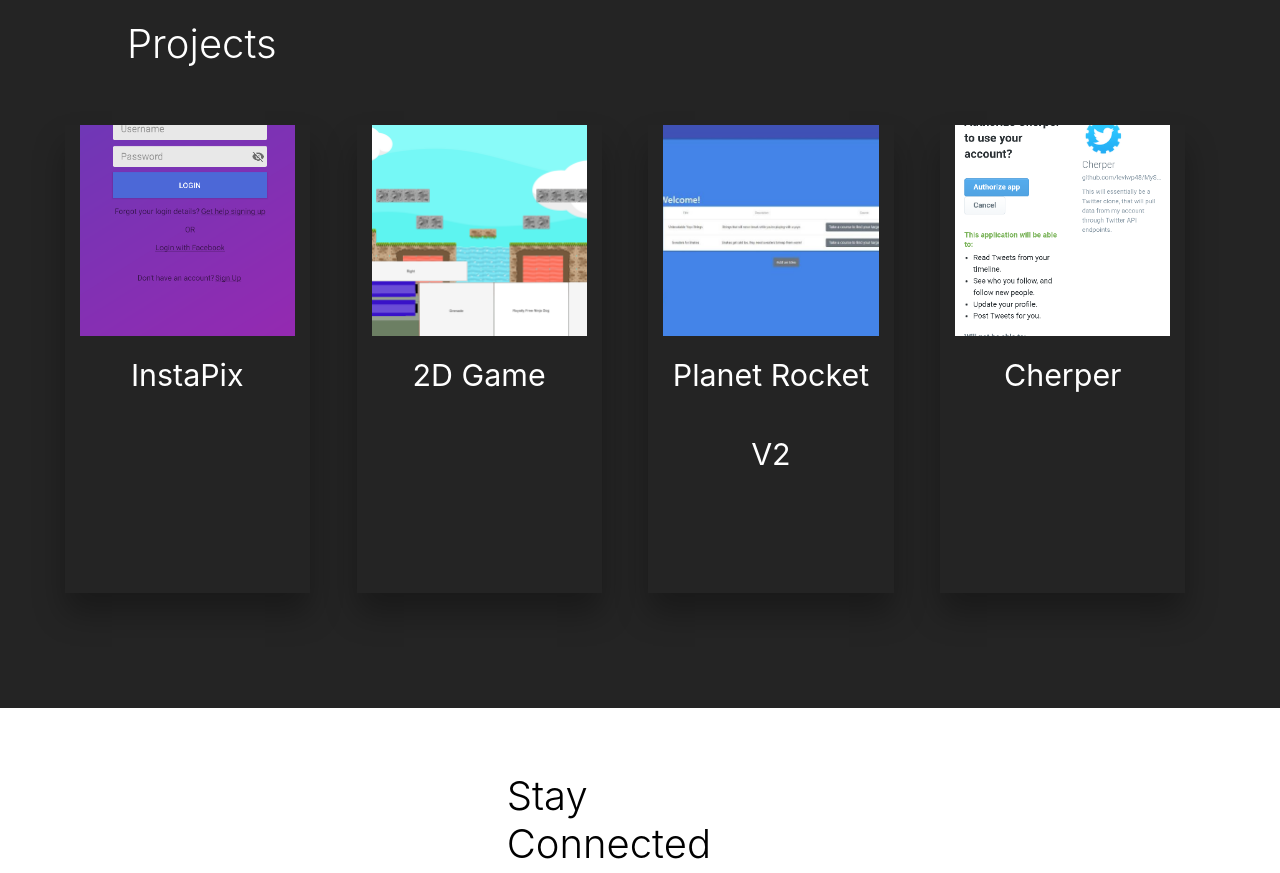
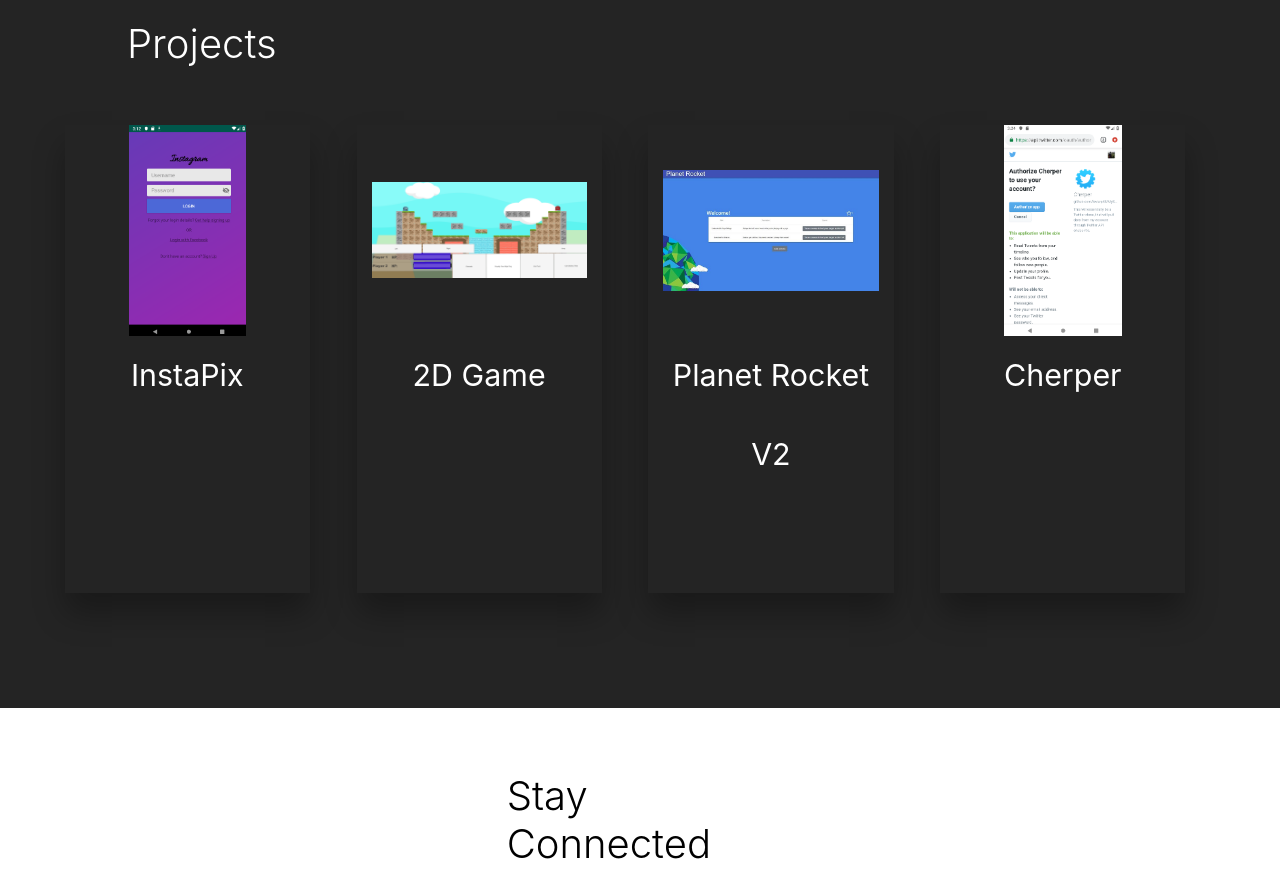
Before and after one commit to leviwp48/levipole.com, a React (Create React App) app in the folder client/: page / in a window 1280 px wide. Shown: the part 1560-2433 px from the top of the page. Built offline with nearby package versions, Linux system fonts and the light colour scheme.

Commit message:
Adjusted projects.css

```diff
--- a/client/src/styles/home/Projects.css
+++ b/client/src/styles/home/Projects.css
@@ -1,3 +1,9 @@
+/*
+  created landscape and portrait versions of box, but it was unsuccessful. remove wheneever
+
+  NOTE: I think I just want to get rid of the flexing
+*/
+
 .header{
   background-color:#242424;
   margin-top: -50px;
@@ -21,7 +27,7 @@
     transition: .6s;
     margin: 0 2%;
     box-shadow: 0 20px 30px rgba(0,0,0,.3);
-    line-height: 10vh;
+    line-height: 5vh;
   }
   .boxLandscape {
     flex: 1;
@@ -29,22 +35,21 @@
     transition: .6s;
     margin: 0 2%;
     box-shadow: 0 20px 30px rgba(0,0,0,.3);
-    line-height: 0;
+    line-height: 5vh;
   }
 
   /* Effects the image */
  .boxPortrait > img {
     width: 100%;
-    /*height: calc(100% - 10vh);*/
     height: 45%;
-    object-fit: cover;
+    object-fit: contain;
     transition: .6s;
   }
   .boxLandscape > img {
     width: 100%;
     /*height: calc(100% - 10vh);*/
     height: 45%;
-    object-fit: cover;
+    object-fit: contain;
     transition: .6s;
   }
 
@@ -68,11 +73,11 @@
 
   /* Adds the hover effect
      flex: flex-grow, flex-shrink, flex-basis
-  */
+
   .boxPortrait:hover { flex: 1 1 20%; }
   .boxPortrait:hover > img {
     width: 100%;
-    height: 90%;
+    height: 100% - 10vh;
   }
 
   .boxLandscape:hover { flex: 1 1 20%; }
@@ -80,4 +85,4 @@
   .boxLandscape:hover > img {
     width: 100%;
     height: 100% - 10vh;
-  }
+  }*/
```
